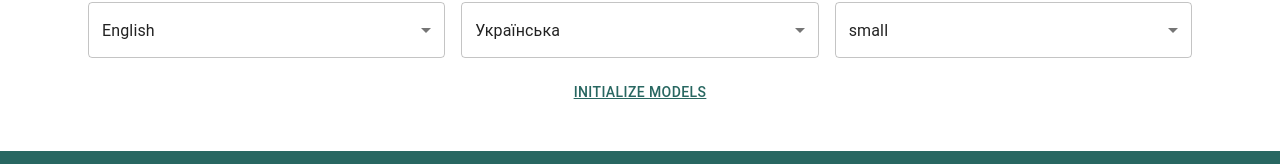
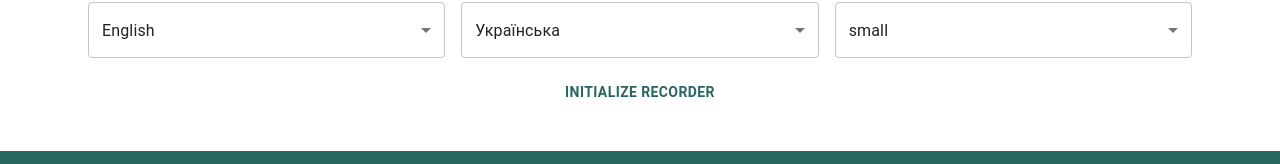
Before and after one commit to Artuar/babelTower, a Next.js app in the folder frontend/: page /voice-recorder in a window 1280 px wide. Shown: the part 390-554 px from the top of the page. Built offline with nearby package versions, Linux system fonts and the light colour scheme; no server answers.

Commit message:
# ui fixes

```diff
--- /dev/null
+++ b/frontend/components/Button.tsx
@@ -0,0 +1,11 @@
+import {Button as MaterialButton, ButtonProps} from "@mui/material";
+
+export const Button: React.FC<ButtonProps> = (props) => {
+  return <MaterialButton
+    sx={{ mt: 2, cursor: 'pointer', fontWeight: "bold" }}
+    color="primary"
+    { ...props }
+  >
+    {props.children}
+  </MaterialButton>
+}
--- a/frontend/pages/audio-translation/index.tsx
+++ b/frontend/pages/audio-translation/index.tsx
@@ -1,11 +1,12 @@
 import {useMemo, useState} from 'react';
-import { Box, Container, Grid, Typography, Button } from '@mui/material';
+import { Box, Container, Grid, Typography } from '@mui/material';
 import Layout from '../layout';
 import { FeatureArticle } from "../../components/FeatureArticle";
 import { TranslationModel } from "./types";
 import { FILE_MAX_SIZE, FILE_TYPE } from "./constants";
 import { InitialisationForm } from "../../components/InitialisationForm";
 import { Loading } from "../../components/Loading";
+import {Button} from "../../components/Button";
 
 const AudioTranslationContent: React.FC = () => {
   const [selectedFile, setSelectedFile] = useState<File | null>(null);
@@ -76,10 +77,7 @@ const AudioTranslationContent: React.FC = () => {
       <Box mt={4} textAlign="center" color="error.main">
         <Typography variant="body2">{error}</Typography>
       </Box>
-      <Button
-        sx={{ mt: 2, cursor: 'pointer', color: 'secondary.main', textDecoration: 'underline', border: 'none', background: 'none' }}
-        onClick={discard}
-      >
+      <Button color="secondary" onClick={discard}>
         Try new file
       </Button>
     </Box>
@@ -154,16 +152,10 @@ const AudioTranslationContent: React.FC = () => {
         Translated Audio
       </Typography>
       <audio controls src={translatedAudio}></audio>
-      <Button
-        sx={{ mt: 2, cursor: 'pointer', color: 'primary.main', textDecoration: 'underline', border: 'none', background: 'none' }}
-        onClick={handleDownload}
-      >
+      <Button onClick={handleDownload}>
         Download Translated Audio
       </Button>
-      <Button
-        sx={{ mt: 2, cursor: 'pointer', color: 'secondary.main', textDecoration: 'underline', border: 'none', background: 'none' }}
-        onClick={discard}
-      >
+      <Button color="secondary" onClick={discard}>
         Try new file
       </Button>
     </Box>
--- a/frontend/pages/voice-recorder/Console.tsx
+++ b/frontend/pages/voice-recorder/Console.tsx
@@ -18,7 +18,7 @@ export const Console: React.FC<ConsoleProps> = ({ processedDataList, recording }
         borderRadius: 1,
       }}
     >
-      <Box sx={{ color: '#c5b128', paddingY: 1 }}>{recording ? "..." : "Recording is turned off"}</Box>
+      <Box sx={{ color: '#c5b128', paddingY: 1, fontWeight: "bold" }}>{recording ? "Recording..." : "Recording is turned off"}</Box>
       {processedDataList.map((data, index) => {
         if (data.translated_text === "") {
           return <></>
--- a/frontend/pages/voice-recorder/index.tsx
+++ b/frontend/pages/voice-recorder/index.tsx
@@ -2,12 +2,13 @@ import { useState, useEffect, useRef, useCallback } from 'react';
 import io from 'socket.io-client';
 import { ProcessedData } from "./types";
 import Layout from "../layout";
-import { Box, Button , Container } from "@mui/material";
+import { Box , Container } from "@mui/material";
 import { FeatureArticle } from "../../components/FeatureArticle";
 import { InitialisationForm } from "../../components/InitialisationForm";
 import { TranslationModel } from "../audio-translation/types";
 import { Loading } from "../../components/Loading";
 import { Console } from "./Console";
+import { Button } from "../../components/Button";
 
 const socket = io('http://127.0.0.1:5000');
 
@@ -27,7 +28,7 @@ const VoiceRecorderContent = () => {
 
   useEffect(() => {
     socket.on('audio_processed', (data) => {
-      setProcessedData((current) => ([...current, data]));
+      setProcessedData((current) => ([data, ...current]));
     });
 
     socket.on('error', (data) => {
@@ -133,12 +134,8 @@ const VoiceRecorderContent = () => {
         modelName={modelName}
         setModelName={setModelName}
       />
-      <Button
-        sx={{ mt: 2, cursor: 'pointer', color: 'primary.main', textDecoration: 'underline', border: 'none', background: 'none' }}
-        onClick={initializeModels}
-        fullWidth
-      >
-        Initialize Models
+      <Button onClick={initializeModels} fullWidth>
+        Initialize recorder
       </Button>
     </>
   }
@@ -146,16 +143,10 @@ const VoiceRecorderContent = () => {
   return (
     <>
       <Box display="flex" justifyContent="space-between">
-        <Button
-          sx={{ mt: 2, cursor: 'pointer', color: 'secondary.main', textDecoration: 'underline', border: 'none', background: 'none' }}
-          onClick={discard}
-        >
+        <Button onClick={discard} color="secondary">
           Restart
         </Button>
-        <Button
-          sx={{ mt: 2, cursor: 'pointer', color: 'primary.main', textDecoration: 'underline', border: 'none', background: 'none' }}
-          onClick={recording ? stopRecording : startRecording}
-        >
+        <Button onClick={recording ? stopRecording : startRecording}>
           {recording ? 'Stop recording' : 'Start Recording'}
         </Button>
       </Box>
--- a/frontend/tailwind.config.js
+++ b/frontend/tailwind.config.js
@@ -1,6 +1,6 @@
 module.exports = {
   purge: ['./pages/**/*.{js,ts,jsx,tsx}', './components/**/*.{js,ts,jsx,tsx}'],
-  darkMode: false, // or 'media' or 'class'
+  darkMode: false,
   theme: {
     extend: {},
   },
```
Also changed, not shown: 1 other file (tests, documents, lock files or other folders).
